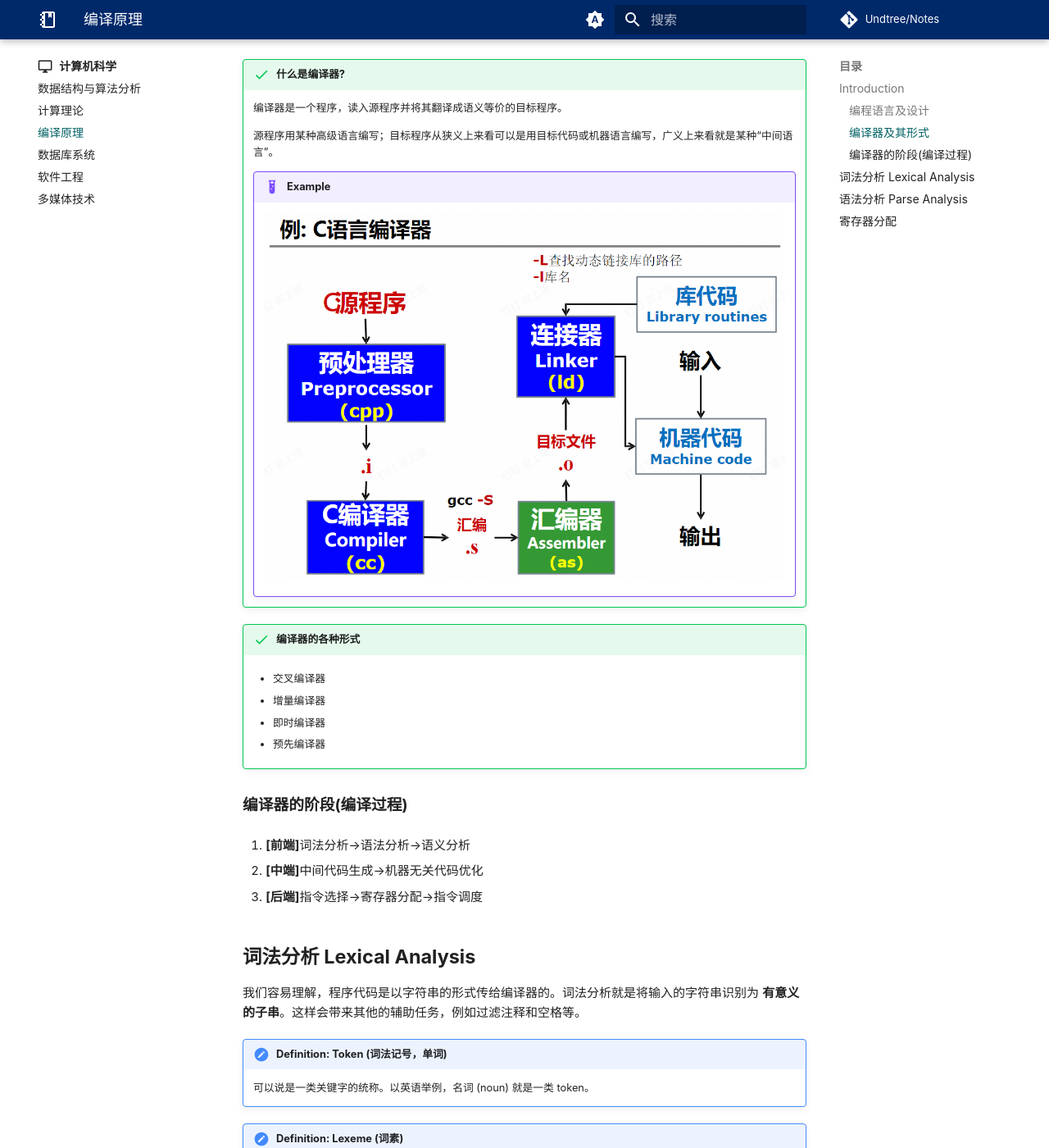
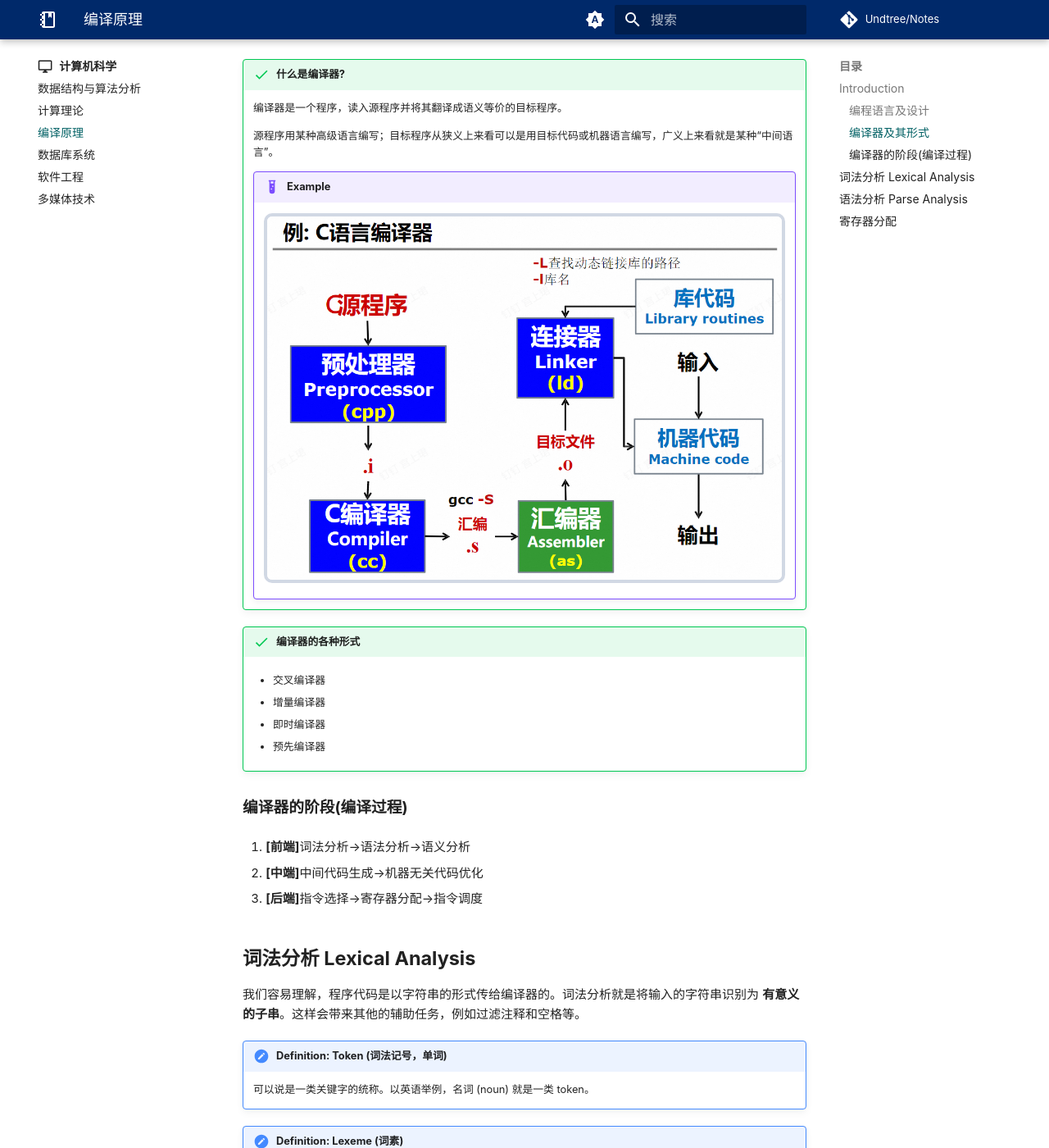
Before and after one commit to Undtree/Notes, an MkDocs documentation site: the page built from docs/CS/CP.md, in a window 1280 px wide and 1400 px high, scrolled down 519 px. Shown: the whole window at 82% size. Built offline with MkDocs 1.6.1 and Material for MkDocs 9.7.7, drawn with Linux system fonts in a browser that asks for light colours; comment, search, counter and statistics services are not loaded; a style sheet for code colours, icons or effects is not loaded.

Commit message:
style:增加部分样式

```diff
--- a/docs/stylesheets/extra.css
+++ b/docs/stylesheets/extra.css
@@ -183,5 +183,37 @@ body,
 [data-md-color-scheme="slate"] .timeline-card {
     background-image: none;
     background-color: #12233f;
-    border: 1px solid rgba(255, 255, 255, .08);
+    border: 2px solid rgba(255, 255, 255, .08);
 }
+
+/* 图片：圆角描边展示 */
+/* 描边颜色取自主题色：
+   明色模式 -> 主题主色 #00296a 的低透明度版本
+   暗色模式 -> 主题强调色 #4dd0e1 的低透明度版本 */
+.md-typeset img {
+    box-sizing: border-box;
+    border-radius: .5rem;
+    border: 4px solid rgba(0, 41, 106, .18); /* #00296a */
+    transition: border-color .3s ease;
+}
+
+[data-md-color-scheme="slate"] .md-typeset img {
+    border-color: rgba(77, 208, 225, .28); /* #4dd0e1 */
+}
+
+/* flag-table 表格样式 */
+.fl_table {
+  width: 100%;
+  table-layout: fixed;
+  border-collapse: collapse;
+  border: 1px solid var(--md-default-fg-color--lighter);
+}
+
+.fl-table-node {
+  box-sizing: border-box;
+  height: 2.75rem;
+  padding: 0;
+  border: 1px solid var(--md-default-fg-color--lighter);
+  text-align: center;
+  vertical-align: middle;
+}
```
